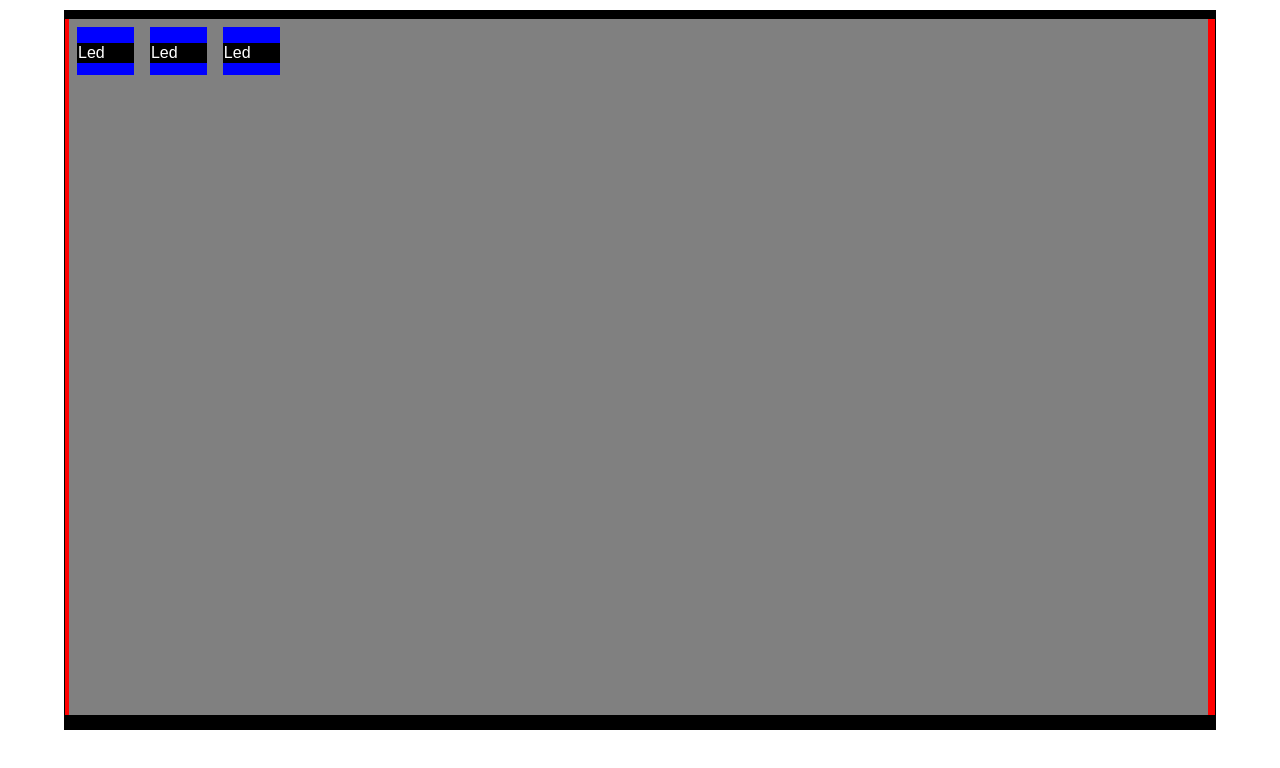
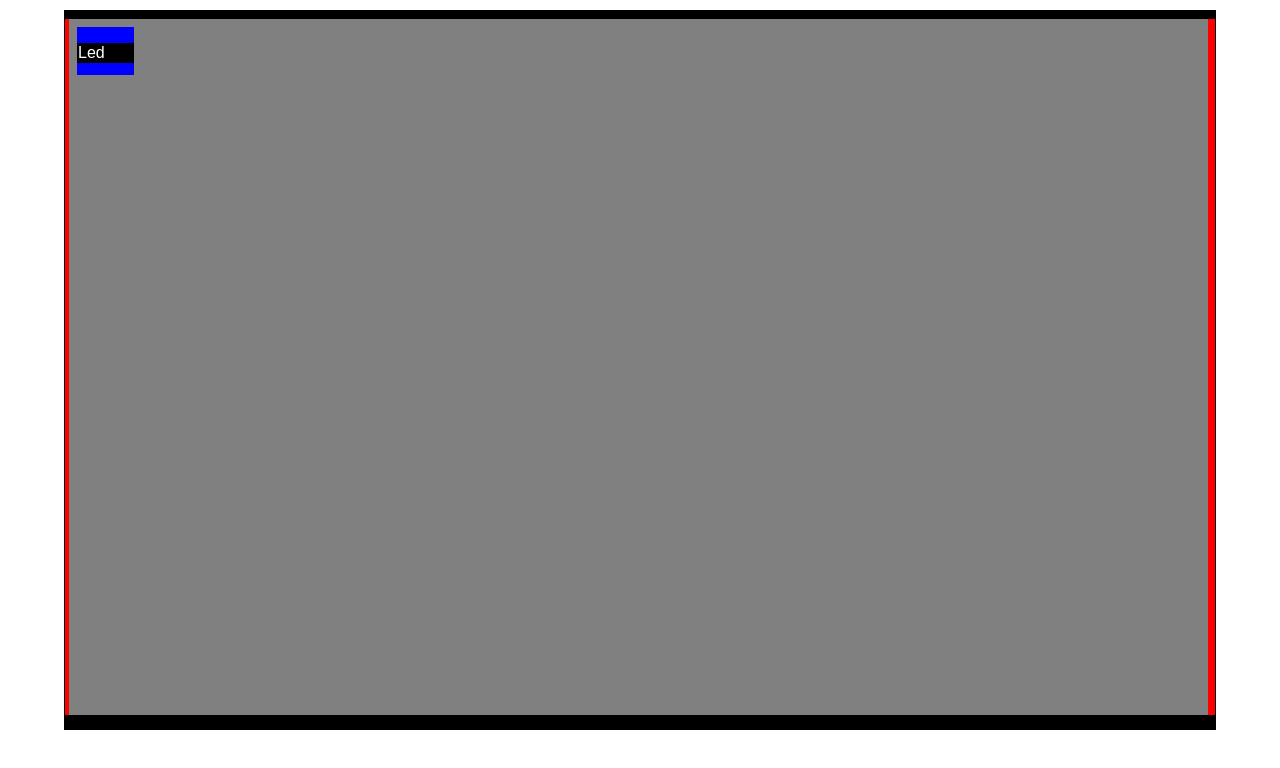
Before and after one commit to unloquer/matrix-led-react, a React (Create React App) app: page / in a window 1280 px wide. Shown: the top 768 px of the page. Built offline with nearby package versions, Linux system fonts and the light colour scheme.

Commit message:
añado el componente matrix

```diff
--- a/src/components/Matrix.js
+++ b/src/components/Matrix.js
@@ -6,8 +6,6 @@ import './componentes.css';
 const Matrix = () => (
 	<div id="Matrix">
 		<Led></Led>
-		<Led></Led>
-		<Led></Led>
 	</div>
 );
 
```
